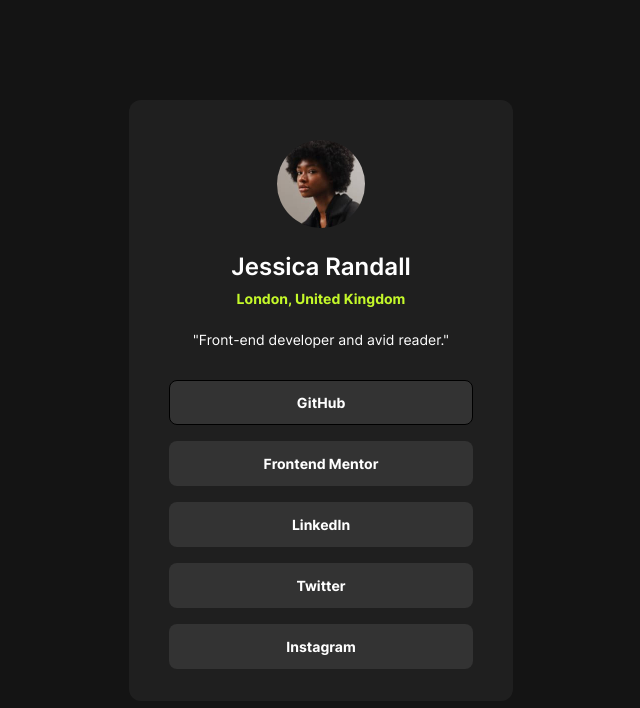
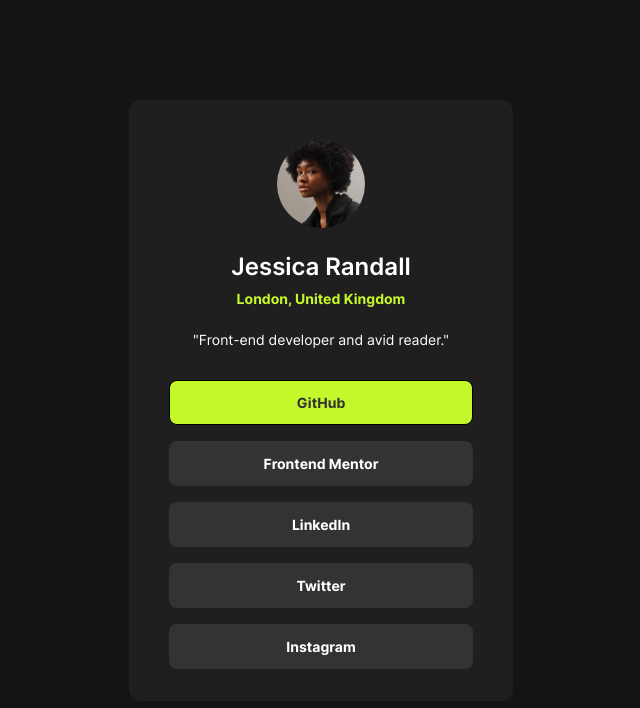
Before and after one commit to underhr/social-links-profile, a plain HTML site: page index.html in a window 1280 px wide. In both pictures the pointer is over the button "GitHub". Shown: the whole page, without its empty margins (319-959 px from the left). Drawn offline with Linux system fonts and the light colour scheme.

Commit message:
added hover transitions

```diff
--- a/styles.css
+++ b/styles.css
@@ -67,3 +67,10 @@ img{
     width:88px;
     margin-top:40px;
 }
+
+.button:hover{
+    background-color:#C4F82A;
+    color:#333333;
+    transition:1s;
+    cursor:pointer;
+}
```
